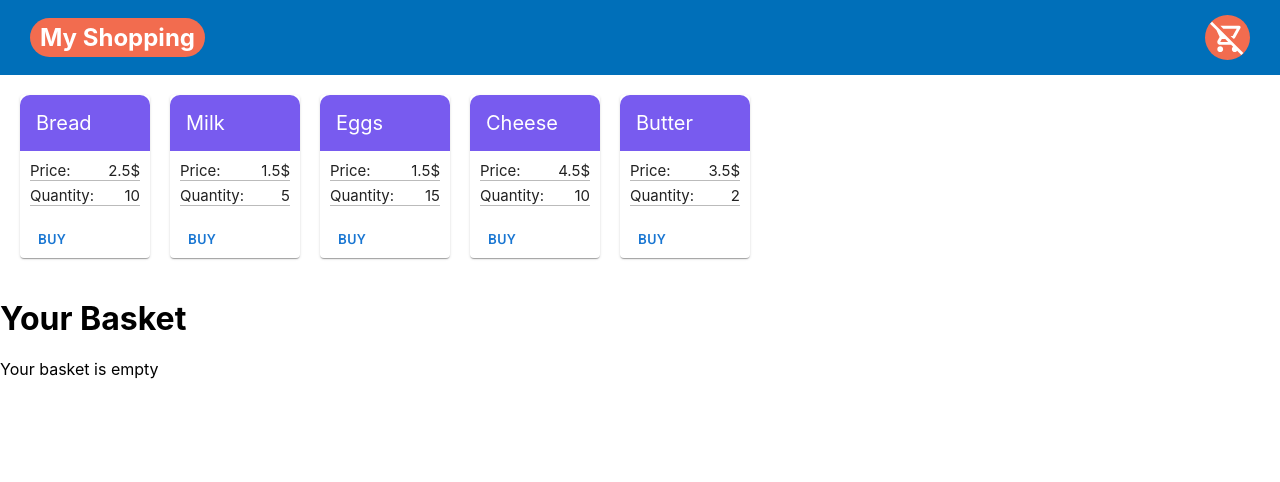
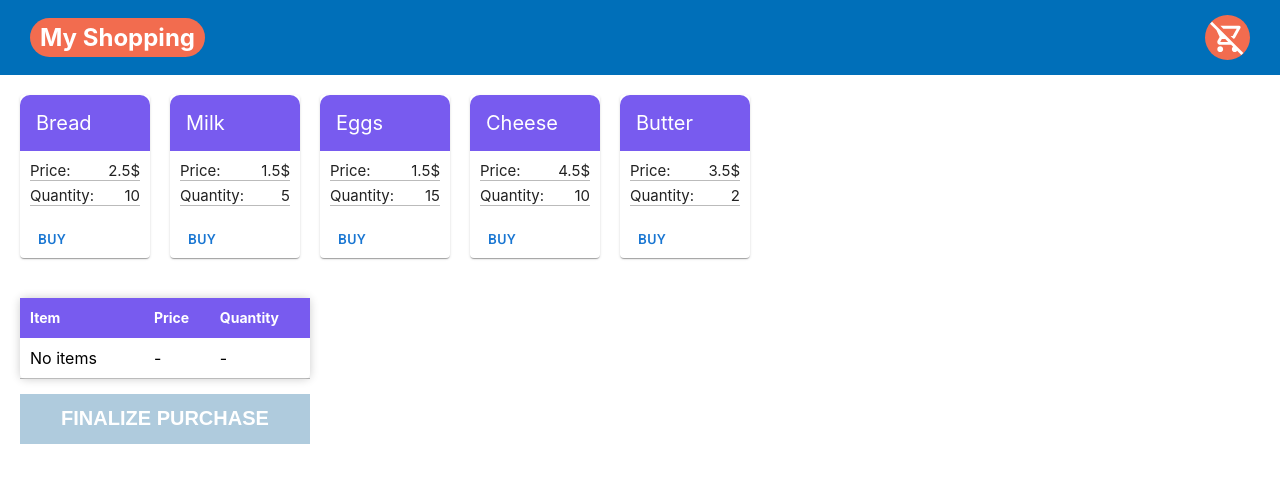
Before and after one commit to NondasNF/shopping-cart-react-redux, a React (Create React App) app: page / in a window 1280 px wide. Both pictures are taken after a click on the element 1227 px from the left and 37 px from the top of the page. Shown: the top 482 px of the page. Built offline with nearby package versions, Linux system fonts and the light colour scheme.

Commit message:
add basket style

```diff
--- /dev/null
+++ b/src/components/Basket.css
@@ -0,0 +1,117 @@
+.basket {
+  background-color: #ffffff;
+  position:absolute;
+  padding: 20px;
+  box-sizing: border-box;
+  width: 100%;
+  height: calc(100% - 75px);
+  top: 75px;
+}
+
+.basket__table {
+  width: 100%;
+  background-color: #ffffff;
+  border-radius: 5px;
+  box-shadow: 0px 0px 10px 0px rgba(0,0,0,0.2);
+  border-spacing: 0;
+}
+
+.table__header {
+  background-color: #785bef;
+  color: #ffffff;
+  padding: 10px;
+  height: 40px;
+}
+
+.table__header__cell {
+  font-size: 14px;
+  font-weight: bold;
+  text-align: initial;
+  padding-left: 10px;
+}
+
+.table__body__row {
+  padding: 10px;
+}
+
+.table__body__cell, .table__body__cell__quantity {
+  padding: 10px;
+  border-bottom: 1px solid #00000044;
+}
+
+.table__body__cell__quantity {
+  display: flex;
+  justify-content: flex-end;
+  align-items: center;
+}
+
+.quantity-value {
+  margin-right: 10px;
+}
+
+.quantity-button {
+  background-color: #81bfe9;
+  border: none;
+  color: #fff;
+  font-size: 15px;
+  margin: 0;
+  font-weight: 600;
+  cursor: pointer;
+  height: 25px;
+  width: 25px;
+  box-sizing: border-box;
+  margin: 1px;
+  display: flex;
+  justify-content: center;
+  align-items: center;
+}
+
+.quantity-button:hover {
+  transform: scale(1.1);
+}
+
+.quantity-button--remove, .quantity-button--decrement{
+  background-color: #f44336;
+}
+
+.basket__button {
+  background-color: #81bfe9;
+  border: none;
+  color: #fff;
+  font-size: 20px;
+  font-weight: 600;
+  cursor: pointer;
+  height: 50px;
+  width: 100%;
+  box-sizing: border-box;
+  margin: 15px 0;
+}
+
+.basket__button:hover {
+  background-color: #9dff8a;
+  transform: scale(1.1);
+}
+
+.basket__button:disabled {
+  background-color: #afcbdd;
+  cursor: not-allowed;
+}
+
+/* @media (min-width: 768px) {
+  .basket {
+    height: 80vh;
+    margin-top: 200px;
+  }
+} */
+
+@media (min-width: 1024px) {
+  .basket {
+    position:relative;
+    padding: 20px;
+    box-sizing: border-box;
+    width: 330px;
+    height: auto;
+    background-color: #fff;
+    top: 0;
+  }
+}
--- a/src/components/Basket.js
+++ b/src/components/Basket.js
@@ -3,6 +3,8 @@ import { useDispatch } from "react-redux";
 import { connect } from "react-redux";
 import { incrementQuantity, decrementQuantity, removeFromCart } from "../actions/basketActions";
 import { incrementQuantityInShop, decrementQuantityInShop, restoreQuantityInShop } from "../actions/shopActions";
+import DeleteOutlineOutlinedIcon from '@mui/icons-material/DeleteOutlineOutlined';
+import "./Basket.css"
 
 function Basket({ products, basket, toggleBasket }) {
   const allProductsOnCart = basket.items
@@ -34,28 +36,56 @@ function Basket({ products, basket, toggleBasket }) {
   }
 
   return (
-    <div style={{
-      display: toggleBasket? "block" : "none"
+    <div className="basket" style={{
+      display: toggleBasket ? "block" : "none"
     }}>
-      <h1>Your Basket</h1>
-      {allProductsOnCart.length === 0 ? (
-        <p>Your basket is empty</p>) : (
-        <>
-          {allProductsOnCart.map((item) => (
-            <div key={item.id}>
-              <h2>{item.name}</h2>
-              <p>Price: {item.price}$</p>
-              <p>Quantity: {item.quantity}</p>
-              <button onClick={() => handleIncrementQuantity(item)}>+</button>
-              <button onClick={() => handleDecrementQuantity(item)}>-</button>
-              <button onClick={() => handleRemoveFromBasket(item)}>Remove</button>
-            </div>
-          ))}
-          <p> Delivery fee: {allProductsOnCartCount >= 20 ? 'FREE' : '5$'}</p>
-          <p>Total: {total}$</p>
-        </>
-      )
-      }
+      <table className="basket__table">
+        <thead className="table__header">
+          <tr className="table__header">
+            <th className="table__header__cell">Item</th>
+            <th className="table__header__cell">Price</th>
+            <th className="table__header__cell">Quantity</th>
+          </tr>
+        </thead>
+
+        {allProductsOnCart.length === 0 ?
+          (<tbody>
+            <tr>
+              <td className="table__body__cell">No items</td>
+              <td className="table__body__cell">-</td>
+              <td className="table__body__cell">-</td>
+            </tr>
+          </tbody>
+          ) : (
+            <tbody className="table__body">
+              {allProductsOnCart.map((item) => (
+                <tr className="table__body__row" key={item.id}>
+                  <td className="table__body__cell">{item.name}</td>
+                  <td className="table__body__cell">{item.price}$</td>
+                  <td className="table__body__cell__quantity">
+                    <span className="quantity-value">{item.quantity}</span>
+                    <button className="quantity-button"onClick={() => handleIncrementQuantity(item)}><span>+</span></button>
+                    <button className="quantity-button quantity-button--decrement"onClick={() => handleDecrementQuantity(item)}><span>-</span></button>
+                    <button className="quantity-button quantity-button--remove"onClick={() => handleRemoveFromBasket(item)}><DeleteOutlineOutlinedIcon fontSize="small"/></button>
+                  </td>
+                </tr>
+              ))}
+              <tr className="table__body__row">
+                <td className="table__body__cell">Delivery:</td>
+                <td className="table__body__cell">{allProductsOnCartCount >= 20 ? 'FREE' : '5$'}</td>
+                <td> </td>
+              </tr>
+              <tr className="table__body__row">
+                <td className="table__body__cell">Total:</td>
+                <td className="table__body__cell">{total}$</td>
+                <td> </td>
+              </tr>
+            </tbody>
+          )
+        }
+
+      </table>
+      <button className="basket__button" disabled={allProductsOnCart.length === 0 ? true : false} >FINALIZE PURCHASE</button>
     </div>
   );
 }
--- a/src/index.css
+++ b/src/index.css
@@ -1,4 +1,5 @@
 body {
+  position: relative;
   margin: 0;
   font-family: -apple-system, BlinkMacSystemFont, 'Segoe UI', 'Roboto', 'Oxygen',
     'Ubuntu', 'Cantarell', 'Fira Sans', 'Droid Sans', 'Helvetica Neue',
```
